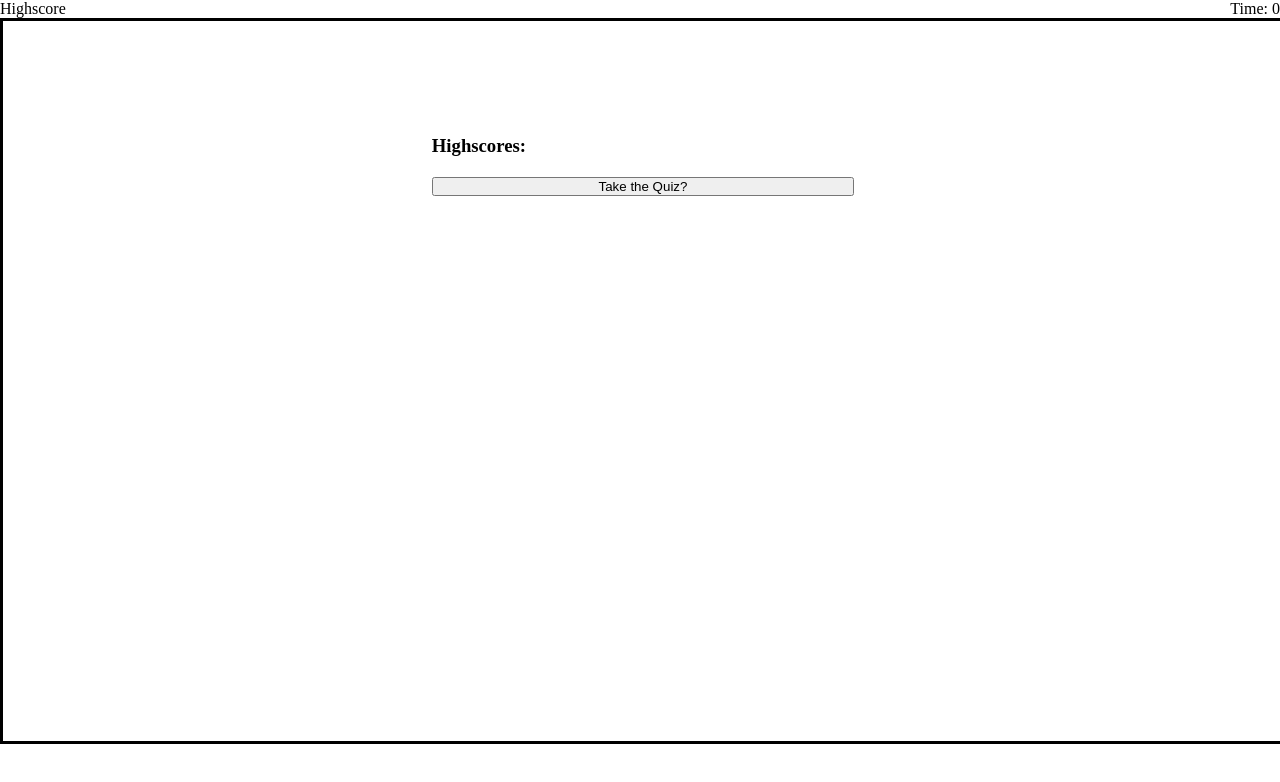
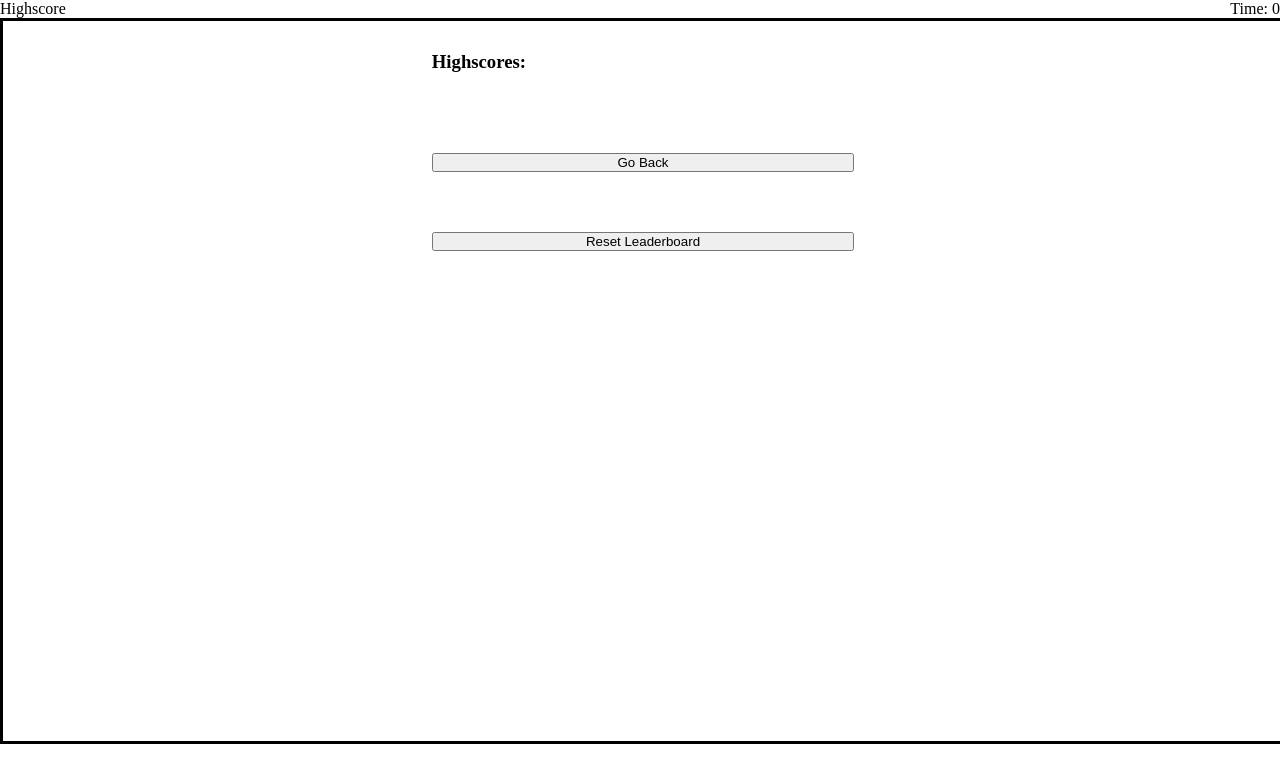
Before and after one commit to agtTwilight/code-quiz, a plain HTML site: page index.html in a window 1280 px wide. Both pictures are taken after a click on the element "Highscore". Drawn offline with Linux system fonts and the light colour scheme.

Commit message:
leaderboard reset

```diff
--- a/assests/script.js
+++ b/assests/script.js
@@ -1,5 +1,6 @@
 const boxEl =  document.querySelectorAll(".box");
 const quizButtons = document.querySelectorAll(".quizBtn")
+const resetButton= document.querySelector("#resetBtn")
 const submitDisplay = document.querySelector("#submit");
 const scoresDisplay = document.querySelector("#highscores");
 // this is the highscore in header
@@ -30,6 +31,10 @@ quizButtons[0].addEventListener("click", function(){
 // Reset quiz
 quizButtons[1].addEventListener("click", function(){
         window.location.reload();
+})
+
+resetButton.addEventListener("click", function(){
+        leaderboard.textContent = ""
 })
 
 // View leaderboard
@@ -124,11 +129,11 @@ submitButton.addEventListener("click", function(){
 
         updateLeaderboard()
         transitionDisplay()
-        console.log(displaysAvailable)
 })
 
 // Display the leaderboard
 function updateLeaderboard() {
+        leaderboard.textContent = ""
         for (i = 0; i < scores.length; i++) {
                 var li = document.createElement("li");
                 li.textContent = scores[i][0] + " " + scores[i][1]
--- a/assests/styles.css
+++ b/assests/styles.css
@@ -28,7 +28,10 @@ main {
         justify-content: center;
         /* border: solid chartreuse; */
         width: 100%;
-        height: 100%;
+}
+
+.box > * {
+        margin: 30px 0;
 }
 
 .box ol {
@@ -48,20 +51,6 @@ main {
         background: rgba(128, 0, 128, 0.676);
 }
 
-/* .fade-out {
-        animation: fadeOut ease 3s;
-}
-
-@keyframes fadeOut {
-        0% {
-                opacity: 1;
-        }
-
-        100% {
-                opacity: 0;
-        }
-} */
-
 #deductions {
         position: absolute;
         right: 0;
--- a/index.html
+++ b/index.html
@@ -75,7 +75,8 @@
                         <section id="highscores" class="box">
                                 <h1>Highscores:</h1>
                                 <ol id="scores"></ol>
-                                <button class="quizBtn">Take the Quiz?</button>
+                                <button class="quizBtn">Go Back</button>
+                                <button id="resetBtn">Reset Leaderboard</button>
                         </section>
                         <p></p>
                 </section>
```
